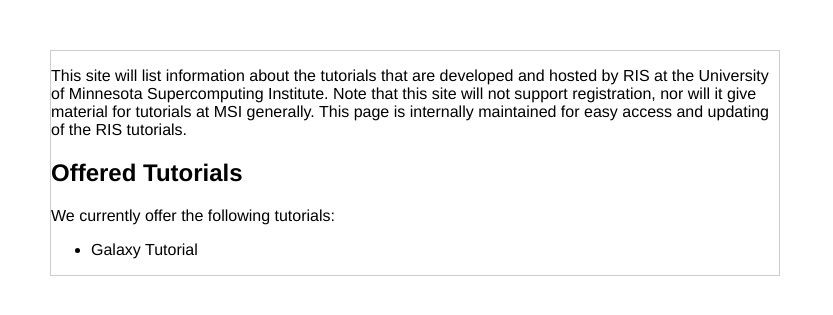
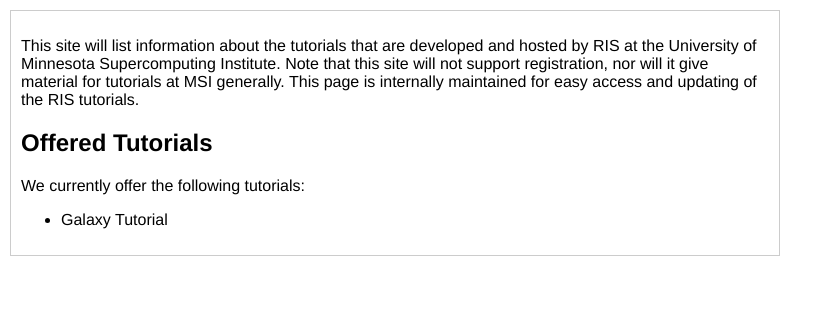
Before and after one commit to msi-ris/Tutorials, a Jekyll site: the page built from index.html, in a window 1280 px wide. Shown: the top 315 px of the page, without its empty margins (0-833 px from the left). Built offline with Jekyll 4.4.1, drawn with Linux system fonts in a browser that asks for light colours.

Commit message:
Update css

```diff
--- a/css/main.css
+++ b/css/main.css
@@ -9,9 +9,10 @@ body {
 
 #maindiv {
     position:absolute;
-    top:50px;
-    left:50px;
+    top:10px;
+    left:10px;
     margin-right:500px;
+    padding:10px;
     border:1px solid #ccc;
 }
 
```
